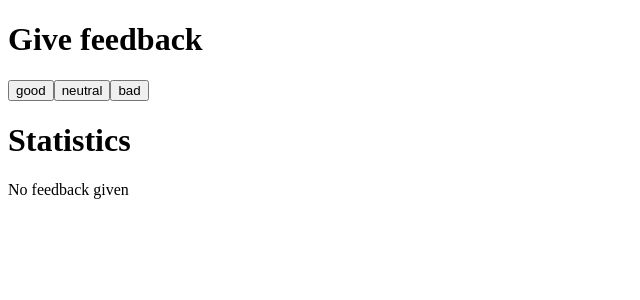
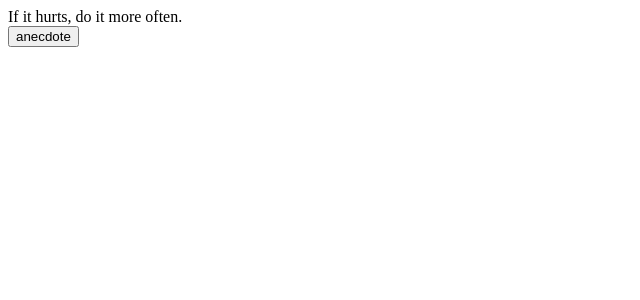
Before and after one commit to pablobenitomar/fullstackopen, a React (Vite) app in the folder part1/unicafe/: page / in a window 1280 px wide. Shown: the top 300 px of the page, without its empty margins (0-640 px from the left). Built offline with nearby package versions, Linux system fonts and the light colour scheme.

Commit message:
exercise 1,12

```diff
--- a/part1/unicafe/src/App.jsx
+++ b/part1/unicafe/src/App.jsx
@@ -1,59 +1,23 @@
 import { useState } from 'react'
 
+const App = () => {
+  const anecdotes = [
+    'If it hurts, do it more often.',
+    'Adding manpower to a late software project makes it later!',
+    'The first 90 percent of the code accounts for the first 90 percent of the development time...The remaining 10 percent of the code accounts for the other 90 percent of the development time.',
+    'Any fool can write code that a computer can understand. Good programmers write code that humans can understand.',
+    'Premature optimization is the root of all evil.',
+    'Debugging is twice as hard as writing the code in the first place. Therefore, if you write the code as cleverly as possible, you are, by definition, not smart enough to debug it.',
+    'Programming without an extremely heavy use of console.log is same as if a doctor would refuse to use x-rays or blood tests when diagnosing patients.',
+    'The only way to go fast, is to go well.'
+  ]
 
-const StatisticLine = ({text,value}) => {
-  return (
-    <tr><td>{text}</td><td>{value}</td></tr>
-  )
-}
-
-const Button = ({onclick,text}) => {
-  return(
-    <button onClick={onclick}>{text}</button>
-  )
-
-}
-
-
-const Statistics = ({good,neutral,bad}) => {
-  //const {good,neutral,bad} = props
-  if (good+neutral+bad==0)
-    return (
-      <div>
-        <h1>Statistics</h1>
-        <div>No feedback given</div>
-      </div>
-      )
-  else
-    return (
-      <div>
-      <h1>Statistics</h1>
-      <table>
-        <StatisticLine text="good" value={good}/>
-        <StatisticLine text="neutral" value={neutral}/>
-        <StatisticLine text="bad" value={bad}/>
-        <StatisticLine text="all" value={good+neutral+bad}/>
-        <StatisticLine text="average" value={((good-bad)/(good+neutral+bad)).toFixed(2)}/>
-        <StatisticLine text="positive" value={((good)/(good+neutral+bad)*100).toFixed(1)+" %"}/>
-      </table>
-
-      </div>
-    )
-}
-
-const App = () => {
-  // save clicks of each button to its own state
-  const [good, setGood] = useState(0)
-  const [neutral, setNeutral] = useState(0)
-  const [bad, setBad] = useState(0)
+  const [selected, setSelected] = useState(0)
 
   return (
     <div>
-      <h1> Give feedback </h1>
-      <Button onclick={() => setGood(good + 1)} text="good"></Button>
-      <Button onclick={() => setNeutral(neutral + 1)} text="neutral"></Button>
-      <Button onclick={() => setBad(bad + 1)} text="bad"></Button>
-      <Statistics good={good} neutral={neutral} bad={bad}/>
+      {anecdotes[selected]}
+      <div><button onClick={()=>setSelected(Math.floor(Math.random()*anecdotes.length))}>anecdote</button></div>
     </div>
   )
 }
```
